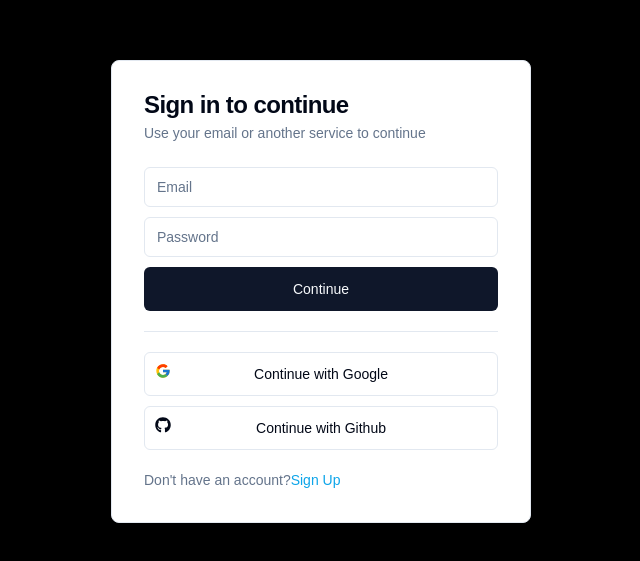
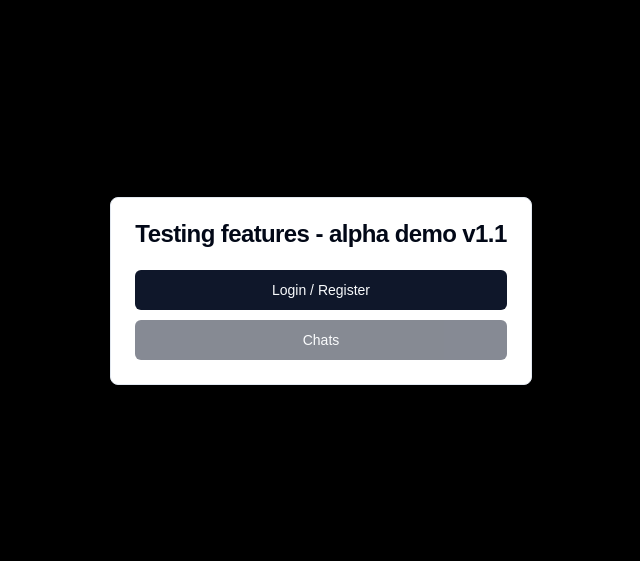
Before and after one commit to EAGLE1309/alumni-jams, a Next.js app: page / in a window 1280 px wide. Shown: the part 109-670 px from the top of the page, without its empty margins (319-959 px from the left). Built offline with nearby package versions, Linux system fonts and the light colour scheme.

Commit message:
Preparing for testing phase

```diff
--- /dev/null
+++ b/src/app/auth/page.js
@@ -0,0 +1,5 @@
+import AuthScreen from "@/features/auth/components/auth-screen";
+
+export default function AuthPage() {
+  return <AuthScreen />;
+}
--- a/src/app/page.js
+++ b/src/app/page.js
@@ -1,5 +1,23 @@
-import AuthScreen from "@/features/auth/components/auth-screen";
+import { Button } from "@/components/ui/button";
+import { Card, CardContent, CardHeader, CardTitle } from "@/components/ui/card";
+import Link from "next/link";
 
 export default function Home() {
-  return <AuthScreen />;
+  return (
+    <section className="h-screen flex items-center justify-center bg-black">
+      <Card>
+        <CardHeader>
+          <CardTitle>Testing features - alpha demo v1.1</CardTitle>
+        </CardHeader>
+        <CardContent className="flex flex-col justify-between gap-y-2.5">
+          <Button asChild>
+            <Link href="/auth">Login / Register</Link>
+          </Button>
+          <Button className="opacity-50 pointer-events-none !cursor-no-drop">
+            Chats
+          </Button>
+        </CardContent>
+      </Card>
+    </section>
+  );
 }
--- a/src/features/auth/components/auth-screen.jsx
+++ b/src/features/auth/components/auth-screen.jsx
@@ -4,12 +4,15 @@ import { useState } from "react";
 
 import SignInCard from "./sign-in-card";
 import SignUpCard from "./sign-up-card";
+import { Button } from "@/components/ui/button";
+import { RiArrowLeftLine } from "react-icons/ri";
+import Link from "next/link";
 
 const AuthScreen = () => {
   const [state, setState] = useState("signIn");
 
   return (
-    <div className="h-full flex items-center justify-center bg-black">
+    <div className="h-full flex flex-col gap-y-5 items-center justify-center bg-black">
       <div className="md:h-auto md:w-[420px]">
         {state === "signIn" ? (
           <SignInCard setState={setState} />
@@ -17,6 +20,12 @@ const AuthScreen = () => {
           <SignUpCard setState={setState} />
         ) : null}
       </div>
+      <Button asChild className="bg-black border-[1px] border-white">
+        <Link href="/">
+          Go Back
+          <RiArrowLeftLine />
+        </Link>
+      </Button>
     </div>
   );
 };
```
